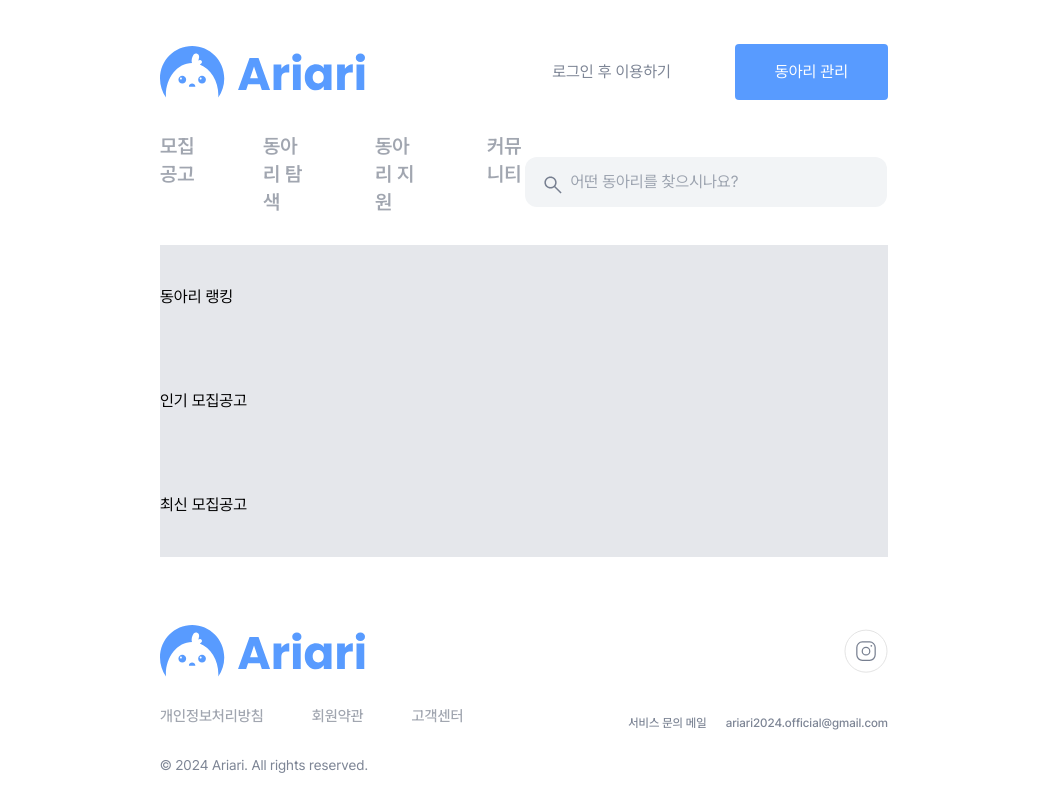
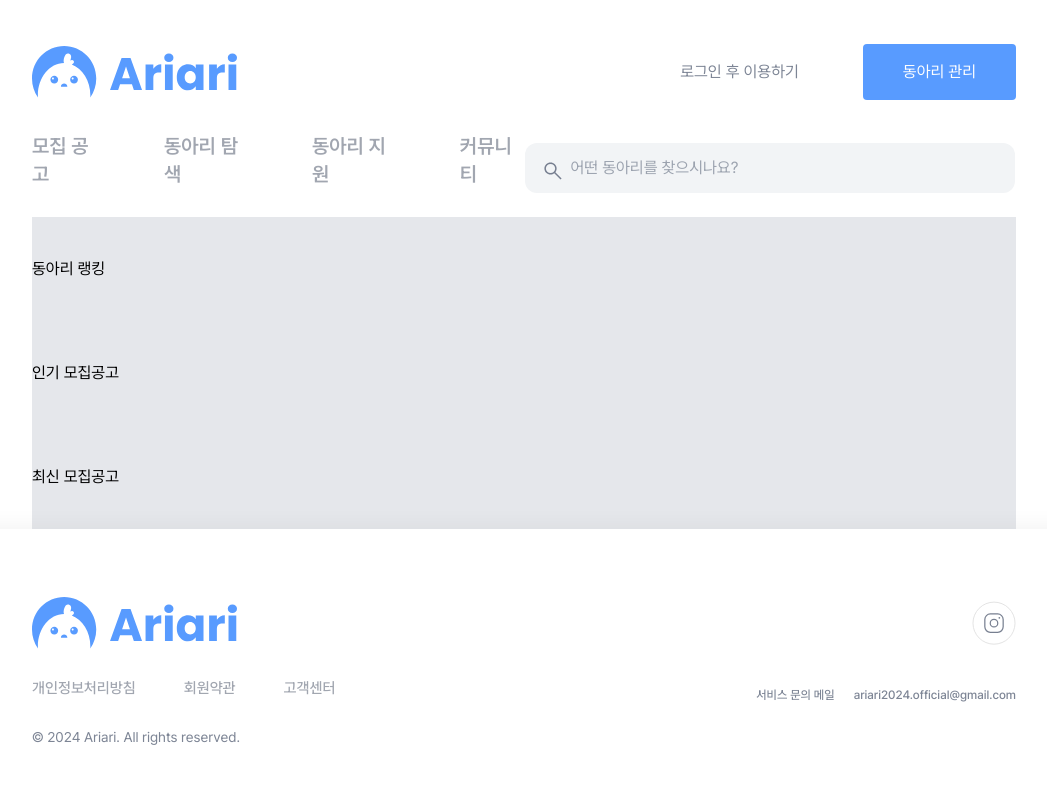
Before and after one commit to yeoniii20/dong-ariari, a Next.js app: page / in a window 1280 px wide. Shown: the top 812 px of the page, without its empty margins (116-1163 px from the left). Built offline with nearby package versions, Linux system fonts and the light colour scheme.

Commit message:
chore: add custom css

```diff
--- a/tailwind.config.ts
+++ b/tailwind.config.ts
@@ -44,11 +44,13 @@ const config: Config = {
       },
       boxShadow: {
         default: "2px 2px 12px 0px rgba(0, 0, 0, 0.12)",
+        border: "0px -3px 20px 0px rgba(0, 0, 0, 0.05)",
       },
       screens: {
         sm: "360px",
         md: "768px",
-        lg: "1288px",
+        // lg: "1288px",
+        lg: "1024px",
       },
     },
   },
```
